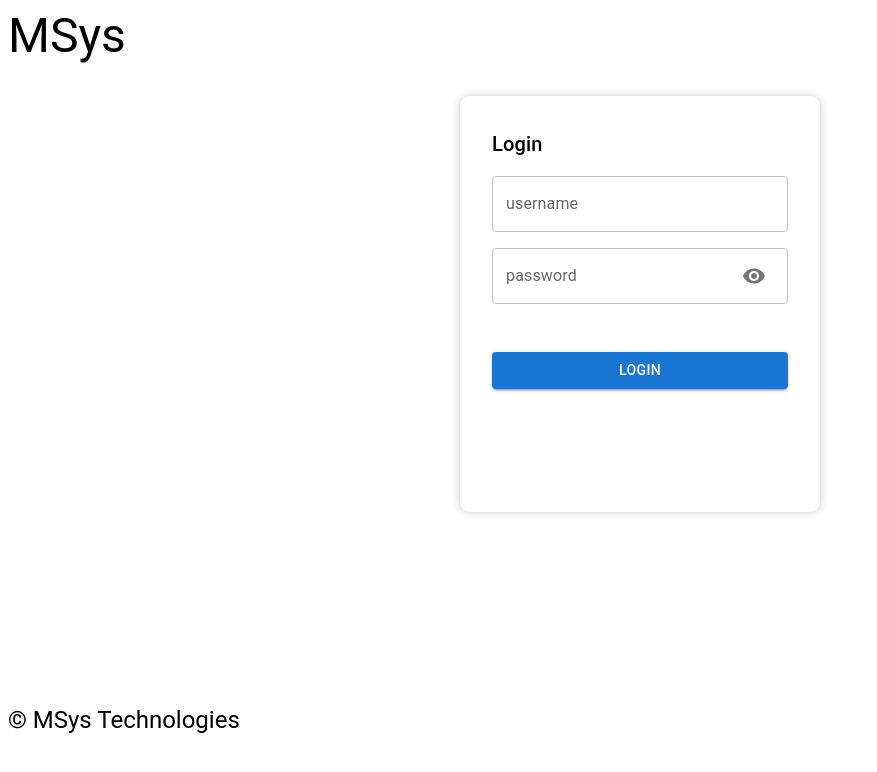
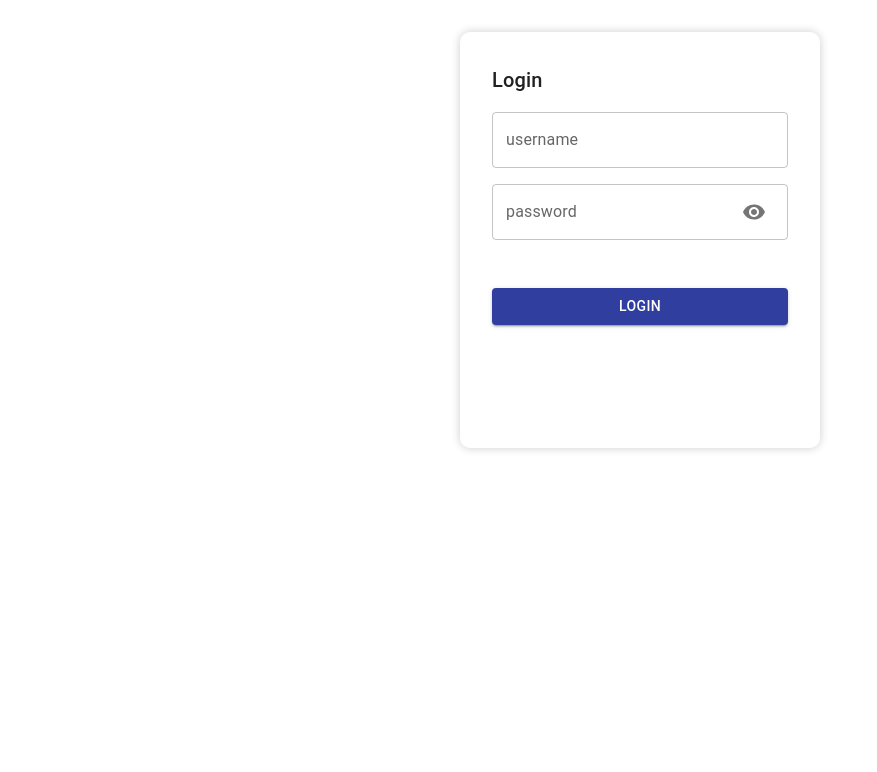
Before and after one commit to as-msys/csatpreview, a Next.js app in the folder fetool/: page / in a window 1280 px wide. Shown: the top 772 px of the page, without its empty margins (0-877 px from the left). Built offline with nearby package versions, Linux system fonts and the light colour scheme.

Commit message:
ThemeProvider is added

```diff
--- a/fetool/pages/_app.js
+++ b/fetool/pages/_app.js
@@ -2,12 +2,22 @@ import "../styles/globals.css";
 import { ToastContainer, toast } from "react-toastify";
 import "react-toastify/dist/ReactToastify.css";
 import { parseCookies } from "nookies";
+import * as React from "react";
+import { ThemeProvider } from "@mui/material/styles";
+import CssBaseline from "@mui/material/CssBaseline";
+import theme from "../src/theme";
 
-function MyApp({ Component, pageProps }) {
+function MyApp(props) {
+  const { Component, pageProps } = props;
+
   return (
     <>
-      <ToastContainer autoClose={3000} />
-      <Component {...pageProps} />
+      <ThemeProvider theme={theme}>
+        {/* CssBaseline kickstart an elegant, consistent, and simple baseline to build upon. */}
+        <CssBaseline />
+        <ToastContainer autoClose={3000} />
+        <Component {...pageProps} />
+      </ThemeProvider>
     </>
   );
 }
--- a/fetool/pages/index.js
+++ b/fetool/pages/index.js
@@ -1,6 +1,6 @@
 import { Typography } from "@mui/material";
 import Head from "next/head";
-import Login from "../components/Login";
+import Login from "../src/components/Login";
 
 export default function Home() {
   return (
@@ -10,15 +10,7 @@ export default function Home() {
         <meta name="description" content="Generated by create next app" />
         <link rel="icon" href="/favicon.ico" />
       </Head>
-      <header>
-        <Typography variant="h3">MSys</Typography>
-      </header>
       <Login />
-      <footer>
-        <div style={{ margin: "10rem 0 0 0" }}>
-          <Typography variant="h5">© MSys Technologies</Typography>
-        </div>
-      </footer>
     </div>
   );
 }
--- /dev/null
+++ b/fetool/src/theme.js
@@ -0,0 +1,19 @@
+import { createTheme } from "@mui/material/styles";
+
+// Create a theme instance.
+const theme = createTheme({
+  palette: {
+    primary: {
+      main: "#303f9f",
+      light: "#5965b2",
+      dark: "#212c6f",
+    },
+    secondary: {
+      main: "#ff4081",
+      light: "#FF669A",
+      dark: "#B22C5A",
+    },
+  },
+});
+
+export default theme;
```
Also changed, not shown: fetool/src/components/Login.js (renamed from fetool/components/Login.js).
